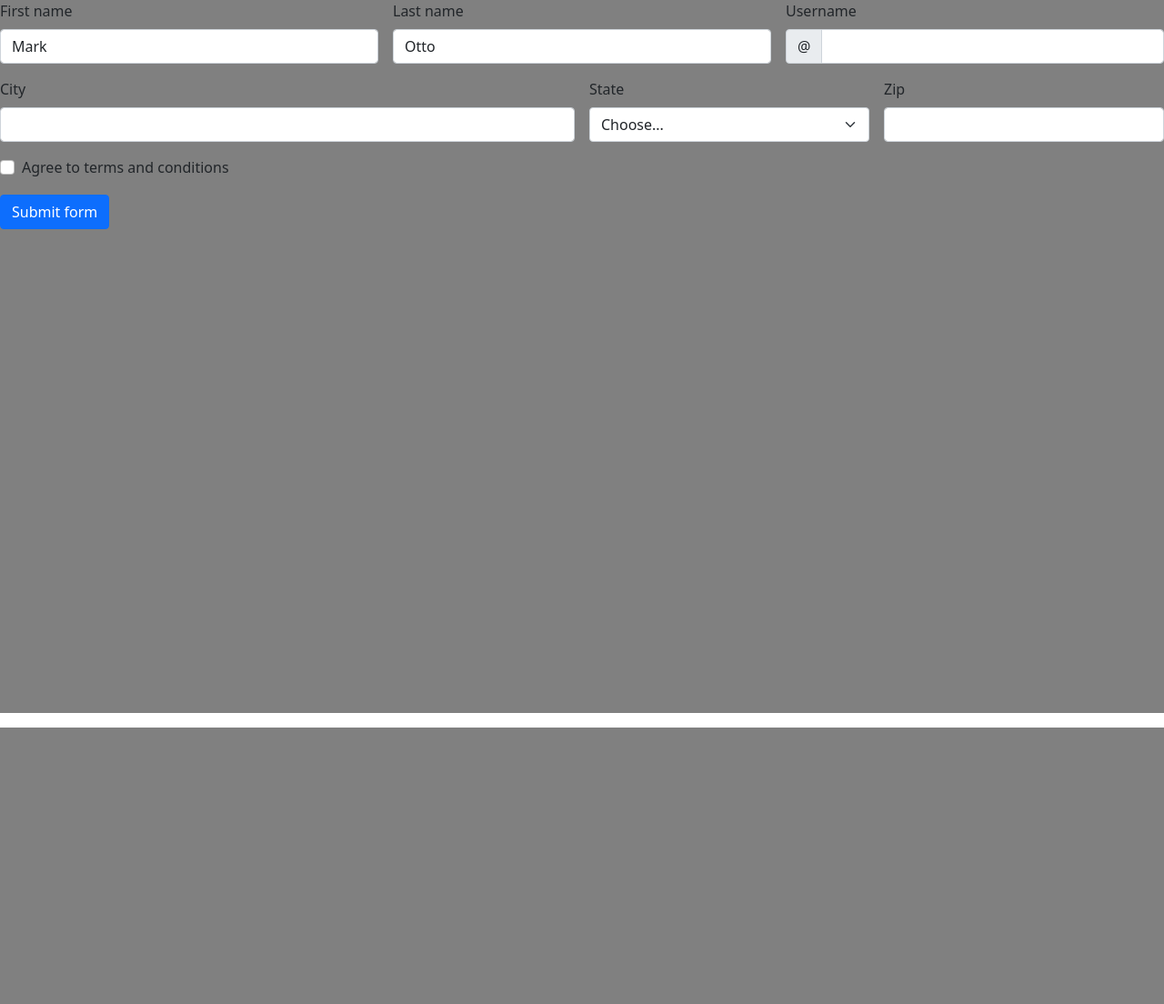
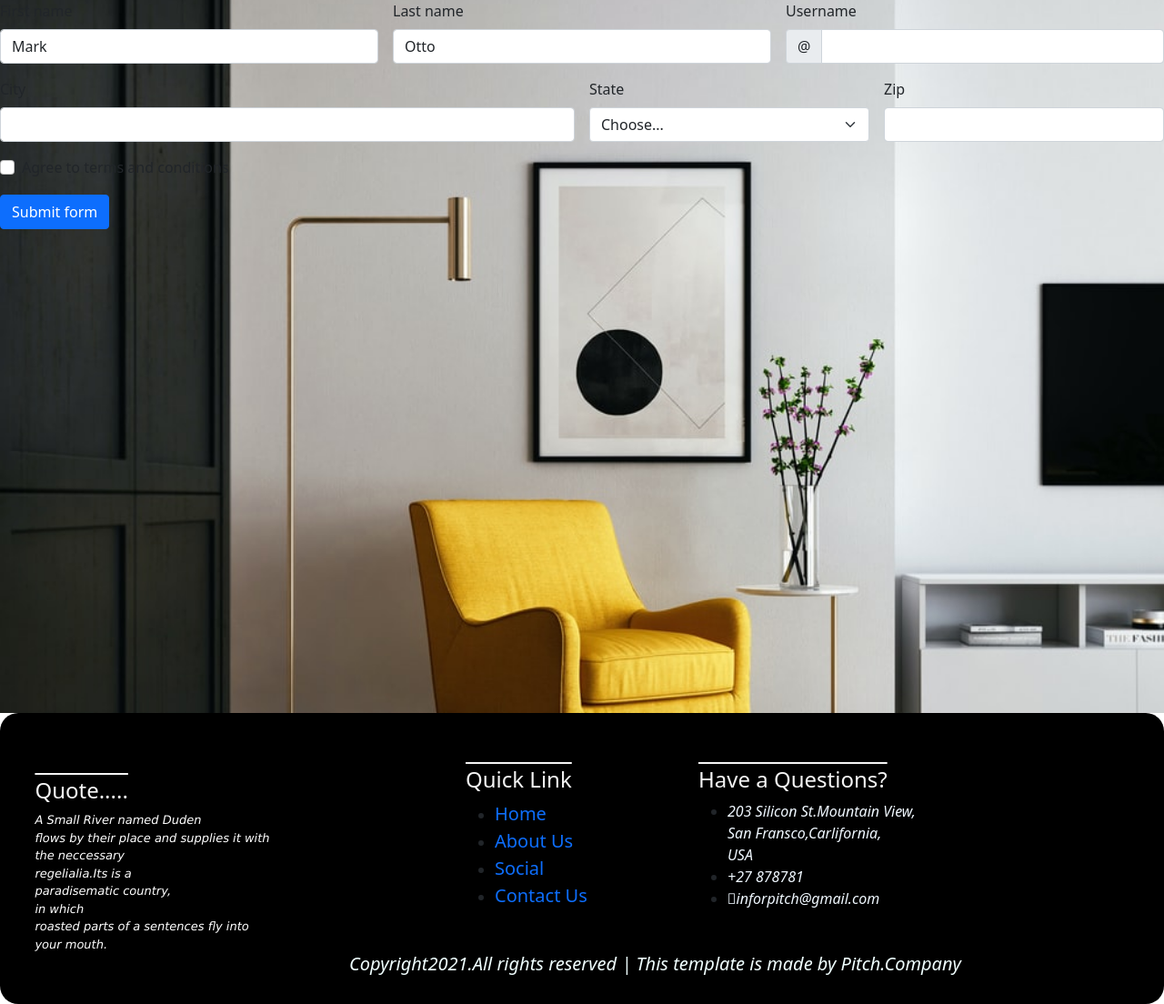
Before and after one commit to Kingsly62/Pitches-Application, a Flask app: page /contact in a window 1280 px wide. Shown: the whole page at 91% size. Before the commit the page ends 800 px from the top, so only its background shows below. Run offline with Flask 2, Linux system fonts and the light colour scheme; some libraries are stand-ins or nearby versions.

Commit message:
add footer in the contactus page

```diff
--- a/static/css/contact.css
+++ b/static/css/contact.css
@@ -1,5 +1,66 @@
 .contact{
-    background-color: grey;
+    background-image: url('/static/Images/cont.jpeg');
+    background-repeat: no-repeat;
+    background-size: cover;
     height: 100vh;
     width: 100%;
 }
+
+.footer{
+    background-color: black;
+    height: 40vh;
+    width: 100%;
+    border-radius: 20px;
+}
+
+p{
+    color: white;
+    font-family: 'Lucida Sans', 'Lucida Sans Regular', 'Lucida Grande', 'Lucida Sans Unicode', Geneva, Verdana, sans-serif;
+    font-size: small;
+    font-style: italic;
+}
+
+.para{
+    margin-left: 3%;
+    bottom: -33%;
+    position: absolute;
+}
+
+h4{
+    color: whitesmoke;
+    text-decoration: overline;
+}
+
+.quick{
+    margin-left: 40%;
+    bottom: -27%;
+    position: absolute;
+}
+
+ul li a{
+    text-decoration: none;
+    font-size: 20px;
+}
+
+.question{
+    margin-left: 60%;
+    bottom: -27%;
+    position: absolute;
+}
+
+.question ul li i{
+    color: aliceblue;
+}
+
+li i{
+    color: aliceblue;
+}
+
+.copy{
+    bottom:-35%;
+    position: absolute;
+    margin-left: 30%;
+    color: azure;
+    font-style: italic;
+    font-size: medium;
+}
--- a/static/css/social.css
+++ b/static/css/social.css
@@ -182,3 +182,9 @@ button{
     padding: 0 15px;
     cursor: pointer;
 }
+
+.copy{
+    bottom: -30%;
+    position: absolute;
+
+}
--- a/templates/contact.html
+++ b/templates/contact.html
@@ -4,7 +4,17 @@
   integrity="sha384-1BmE4kWBq78iYhFldvKuhfTAU6auU8tT94WrHftjDbrCEXSU1oBoqyl2QvZ6jIW3"
   crossorigin="anonymous"
 />
+<link
+  rel="stylesheet"
+  href="https://cdnjs.cloudflare.com/ajax/libs/font-awesome/4.7.0/css/font-awesome.min.css"
+/>
+<script
+  src="https://cdnjs.cloudflare.com/ajax/libs/font-awesome/5.14.0/js/all.min.js"
+  integrity="sha512-YSdqvJoZr83hj76AIVdOcvLWYMWzy6sJyIMic2aQz5kh2bPTd9dzY3NtdeEAzPp/PhgZqr4aJObB3ym/vsItMg=="
+  crossorigin="anonymous"
+></script>
 <link rel="stylesheet" href="/static/css/contact.css" />
+
 <div class="contact">
   <form class="row g-3 needs-validation" novalidate>
     <div class="col-md-4">
@@ -93,6 +103,47 @@
     </div>
   </form>
 </div>
+<div class="footer">
+  <div class="para">
+    <h4>Quote.....</h4>
+    <p>
+      A Small River named Duden<br />flows by their place and supplies it
+      with<br />
+      the neccessary<br />
+      regelialia.Its is a<br />
+      paradisematic country,<br />
+      in which <br />
+      roasted parts of a sentences fly into<br />
+      your mouth.
+    </p>
+  </div>
+  <div class="quick">
+    <h4>Quick Link</h4>
+    <ul>
+      <li><a href="">Home</a></li>
+      <li><a href="">About Us</a></li>
+      <li><a href="">Social</a></li>
+      <li><a href="">Contact Us</a></li>
+    </ul>
+  </div>
+  <div class="question">
+    <h4>Have a Questions?</h4>
+    <ul>
+      <li>
+        <i class="fa-solid fa-location-dot"
+          >203 Silicon St.Mountain View,<br />San Fransco,Carlifornia,<br />USA</i
+        >
+      </li>
+      <li><i class="fa-solid fa-phone-arrow-up-right">+27 878781</i></li>
+      <li><i class="fa-brands fa-telegram">inforpitch@gmail.com</i></li>
+    </ul>
+  </div>
+  <div class="copy">
+    <h5>
+      Copyright2021.All rights reserved | This template is made by Pitch.Company
+    </h5>
+  </div>
+</div>
 <script src="/static/JS/contact.js"></script>
 <script
   src="https://cdn.jsdelivr.net/npm/@popperjs/core@2.10.2/dist/umd/popper.min.js"
```
